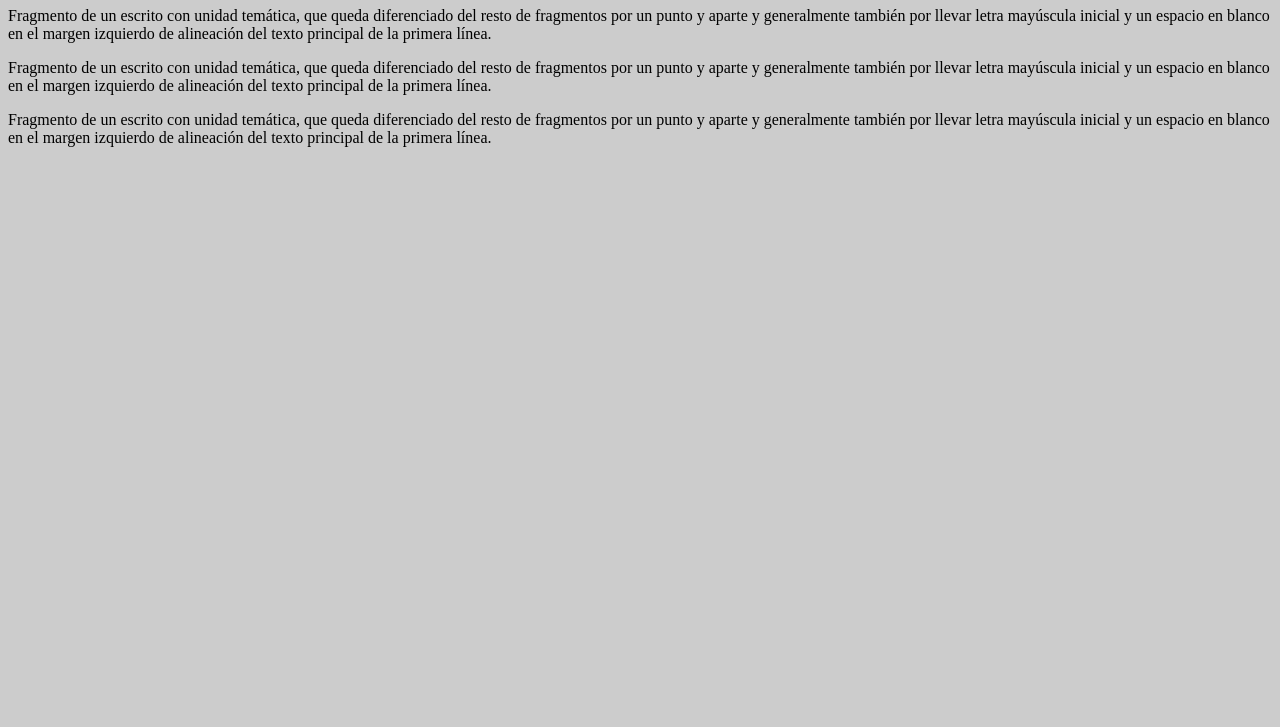
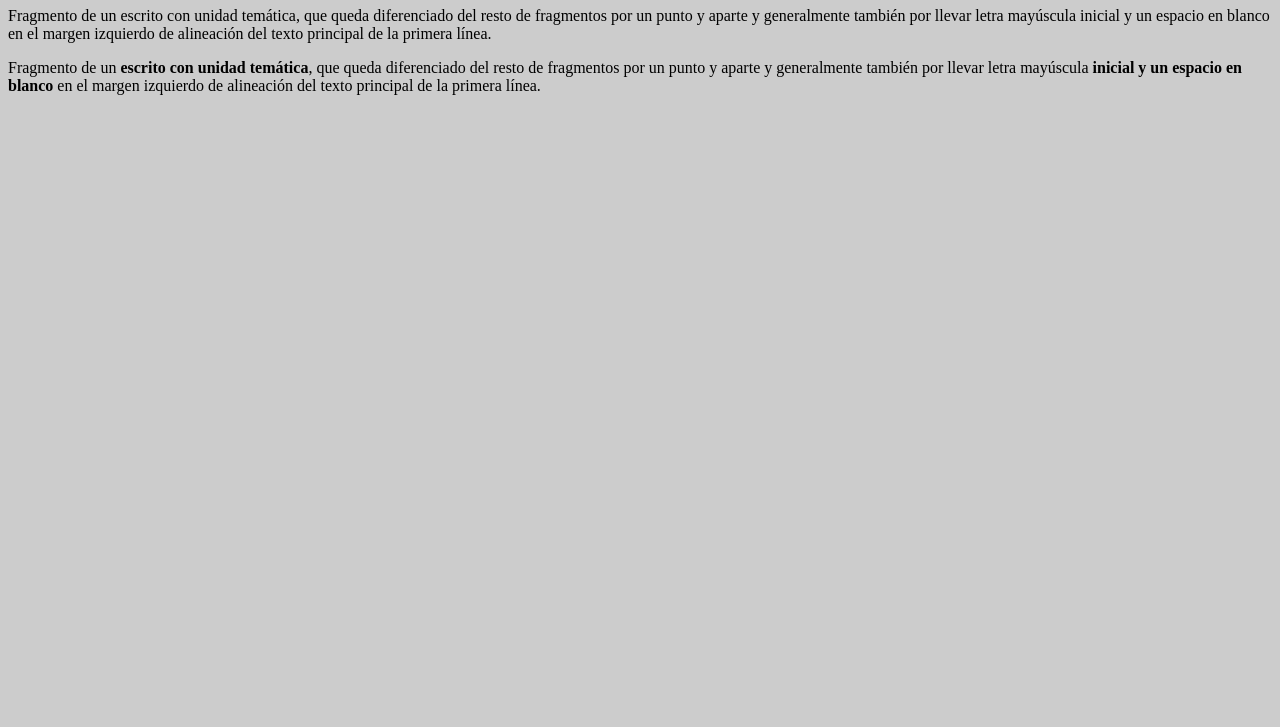
Before and after one commit to MiguelVel1995/practica-app, a plain HTML site: page index.html in a window 1280 px wide. Shown: the part 73-800 px from the top of the page. Drawn offline with Linux system fonts and the light colour scheme.

Commit message:
Se reduce la cantidad de parrafos

```diff
--- a/index.html
+++ b/index.html
@@ -15,14 +15,10 @@
         inicial y un espacio en blanco
         en el margen izquierdo de alineación del texto principal de la primera línea.</p>
 
-        <p>Fragmento de un escrito con unidad temática, que queda diferenciado del resto
+        <p>Fragmento de un <strong>escrito con unidad temática</strong>, que queda diferenciado del resto
             de fragmentos por un punto y aparte y generalmente también por llevar letra mayúscula
-            inicial y un espacio en blanco
+            <strong>inicial y un espacio en blanco</strong>
             en el margen izquierdo de alineación del texto principal de la primera línea.</p>
 
-            <p>Fragmento de un escrito con unidad temática, que queda diferenciado del resto
-                de fragmentos por un punto y aparte y generalmente también por llevar letra mayúscula
-                inicial y un espacio en blanco
-                en el margen izquierdo de alineación del texto principal de la primera línea.</p>
 </body>
 </html>
```
